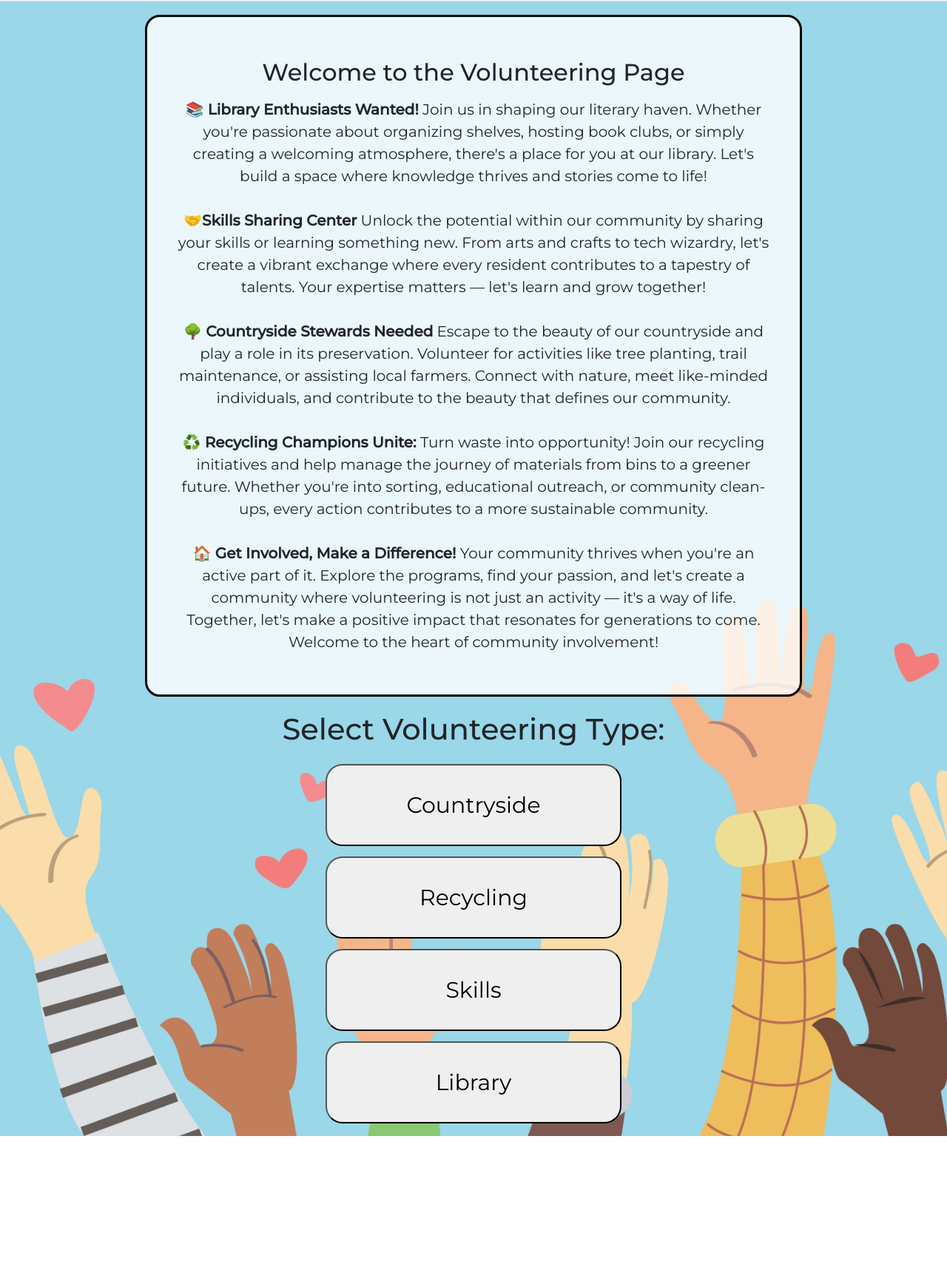
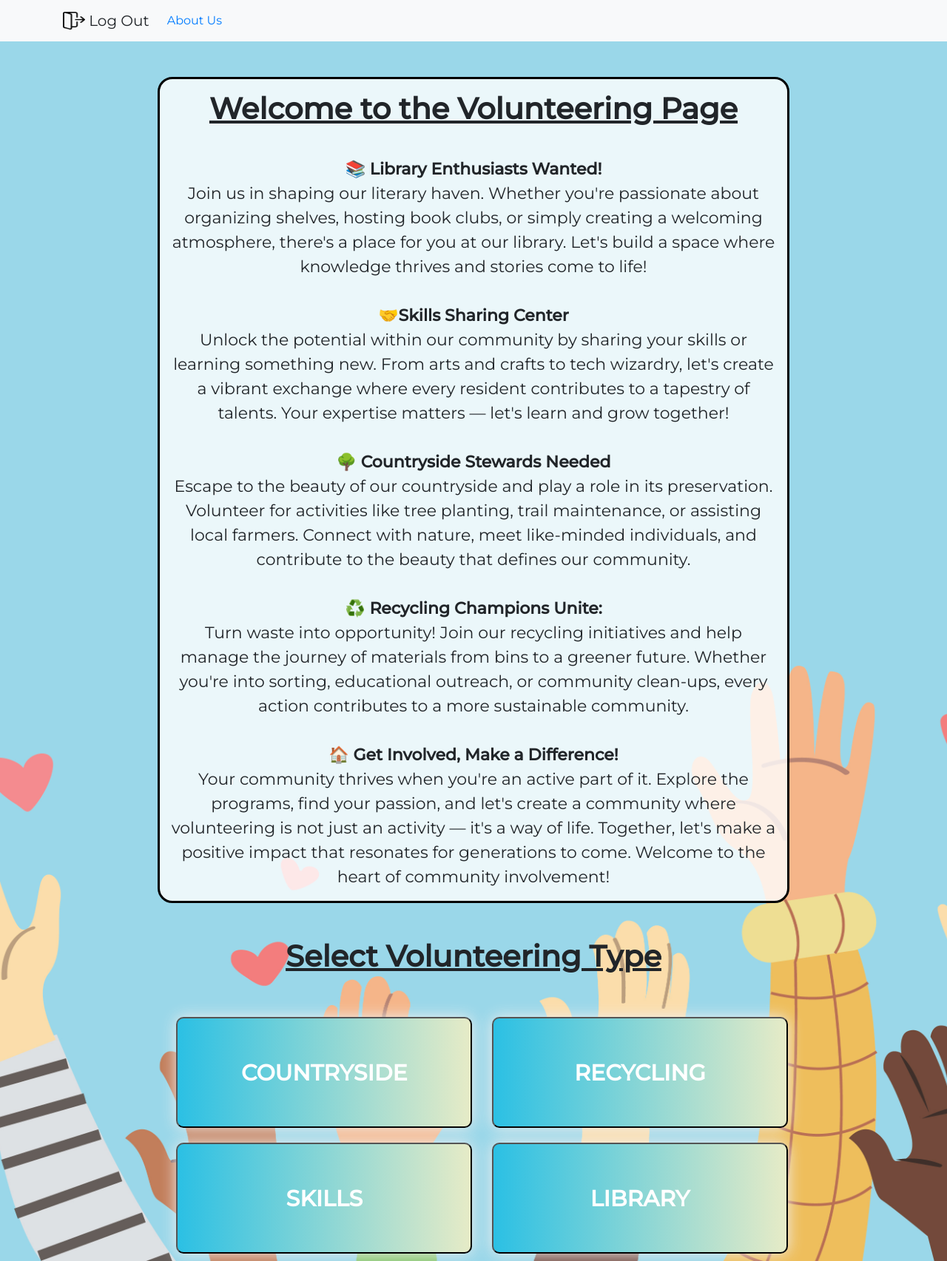
Before and after one commit to cstylianou98/may_the_source_be_with_you, a website: page client/volunteer.html in a window 1280 px wide. Shown: the whole page at 74% size. Before the commit the page ends 1536 px from the top, so only its background shows below. Drawn offline with nearby package versions, Linux system fonts and the light colour scheme.

Commit message:
Front end design changes

```diff
--- a/client/assets/homePage.css
+++ b/client/assets/homePage.css
@@ -27,13 +27,14 @@
 }
 
 body {
-    background-image: linear-gradient(rgba(255,255,255,0.5), rgba(255,255,255,0.5)), url("background.jpg");
+    background-image: url("./welcome.jpg");
     height: 100%;
     width:100%;
     margin: 0;
     padding: 0;
-    background-repeat: repeat;
+    background-repeat: no-repeat;
     background-size: cover;
+    background-position: center center;
     font-family: 'Montserrat', sans-serif;
     font-size: 16px;
   }
@@ -67,3 +68,9 @@ h1{
     font-size: 16px;
     font-family:'Montserrat', sans-serif;
 }
+
+
+
+h1{
+    text-decoration: underline;
+}
--- a/client/assets/volunteer.css
+++ b/client/assets/volunteer.css
@@ -2,14 +2,26 @@ body {
     background-image: url(./welcome.jpg);
     height: 100%;
     width:100%;
-    margin: 0;
-    padding: 0;
+    /* margin: 0;
+    padding: 0; */
     background-repeat: no-repeat;
     background-size: cover;
     background-position: center center;
     font-family: 'Montserrat', sans-serif;
-    font-size: 20px;
+    /* font-size: 20px; */
   }
+
+.welcome{
+    font-size: 22px;
+}
+
+.welcome h1{
+    text-decoration: underline;
+}
+
+.select-volunteering-type{
+    text-decoration: underline;
+}
 
 .disappear{
     display: none;
@@ -17,34 +29,19 @@ body {
 
 /* Welcome Section */
 .welcome{
-    width: 80%;
-    margin: 20px auto;
-    padding: 40px;
-    /* height: 100vh; */
+    width: 100%;
 
     border: black solid;
     border-radius: 20px;
     background-color: rgba(255, 255, 255, 0.8); /* Adding a semi-transparent white background */
 }
 
-
 /* Select Volunteering Type */
 
-.btn-container{
-    /* Dimensions */
-    height: 500px;
-    margin: 10px;
-
-    display: flex;
-    flex-direction: column;
-    align-items: center;
-    justify-content: space-evenly;
-}
-
-.btn-container button{
+.my-btn{
     width: 400px;
     height: 150px;
-    margin: 7px;
+    margin: 10px;
 
     /* Font Styling */
     font-size: 30px;
@@ -53,8 +50,16 @@ body {
     border-radius: 23px;
 }
 
-.btn-container button:hover{
-    background-image: linear-gradient(to right, #84fab0 0%, #8fd3f4 51%, #84fab0 100%);
+.btn-container button{
+    width: 400px;
+    height: 150px;
+    margin: 10px;
+
+    /* Font Styling */
+    font-size: 30px;
+
+    /* Button Styling */
+    border-radius: 23px;
 }
 
 /* Volunteering Information */
@@ -86,7 +91,6 @@ background-size: 200% auto;
 color: white;
 box-shadow: 0 0 20px #eee;
 border-radius: 10px;
-display: block;
 }
 
 .btn-grad:hover {
--- a/client/volunteer.html
+++ b/client/volunteer.html
@@ -15,67 +15,115 @@
 </head>
 <body>
 
+    <!-- Nav bar -->
+    <nav class="navbar navbar-expand-lg bg-light mb-5">
         <div class="container">
-        <div class="welcome">
-            <h2 class="m-3 text-center">Welcome to the  Volunteering Page</h2>
-            <p class="text-center">
-                📚 <b>Library Enthusiasts Wanted!</b>
+          <a class="navbar-brand" id="logout">
+            <img src="./assets/logout.png" alt="Logo" width="30" height="24" class="d-inline-block align-text-top">
+            Log Out
+          </a>
+        <button class="navbar-toggler" type="button" data-bs-toggle="collapse" data-bs-target="#navbarNav" aria-controls="navbarNav" aria-expanded="false" aria-label="Toggle navigation">
+        <span class="navbar-toggler-icon"></span>
+        </button>
+        <div class="collapse navbar-collapse" id="navbarNav">
+        <ul class="navbar-nav ms-auto">
+            <li class="nav-item">
+            <a class="nav-link active" aria-current="page" href="aboutUs.html">About Us</a>
+            </li>
+        </ul>
+        </div>
+      </nav>
+
+    <!-- Content -->
+    <div class="container-fluid">
+
+            <!-- Welcome  -->
+
+                <div class="row">
+                    <div class="col-md-2"></div>
+                    <div class="col-md-8 text-center welcome">
+                        <h1 class="font-weight-bold mt-3">Welcome to the  Volunteering Page</h2><br>
+                        <p class="">
+                        📚 <b>Library Enthusiasts Wanted!</b><br>
                         Join us in shaping our literary haven. Whether you're passionate about organizing shelves, hosting book clubs, or simply creating a welcoming atmosphere, there's a place for you at our library. Let's build a space where knowledge thrives and stories come to life!<br><br>
 
-                🤝<b>Skills Sharing Center</b>
+                        🤝<b>Skills Sharing Center</b><br>
                         Unlock the potential within our community by sharing your skills or learning something new. From arts and crafts to tech wizardry, let's create a vibrant exchange where every resident contributes to a tapestry of talents. Your expertise matters — let's learn and grow together!<br><br>
 
-                🌳 <b>Countryside Stewards Needed</b>
+                        🌳 <b>Countryside Stewards Needed</b><br>
                         Escape to the beauty of our countryside and play a role in its preservation. Volunteer for activities like tree planting, trail maintenance, or assisting local farmers. Connect with nature, meet like-minded individuals, and contribute to the beauty that defines our community.<br><br>
 
-                ♻️ <b>Recycling Champions Unite:</b>
+                        ♻️ <b>Recycling Champions Unite:</b><br>
                         Turn waste into opportunity! Join our recycling initiatives and help manage the journey of materials from bins to a greener future. Whether you're into sorting, educational outreach, or community clean-ups, every action contributes to a more sustainable community.<br><br>
 
-                🏠 <b>Get Involved, Make a Difference!</b>
+                        🏠 <b>Get Involved, Make a Difference!</b><br>
                         Your community thrives when you're an active part of it. Explore the programs, find your passion, and let's create a community where volunteering is not just an activity — it's a way of life. Together, let's make a positive impact that resonates for generations to come. Welcome to the heart of community involvement!</p>
+                    </div>
+                    <div class="col-md-2"></div>
                 </div>
 
 
-        <h1 class="text-center my-3">Select Volunteering Type:</h1>
 
-        <div class="btn-container">
-            <button id="countryside">Countryside</button>
-            <button id="recycling">Recycling</button>
-            <button id="skills">Skills</button>
-            <button id="library">Library</button>
+        <!-- Select Volunteering Type -->
+
+        <h1 class="text-center my-3 font-weight-bold my-5 select-volunteering-type">Select Volunteering Type</h1>
+
+
+            <div class="row volunteering-buttons">
+                <div class="col-md-2"></div>
+                <div class="col-md-4 text-center">
+                    <button id="countryside" class="btn-grad font-weight-bold my-btn">Countryside</button>
                 </div>
+                <div class="col-md-4 text-center">
+                    <button id="recycling" class="btn-grad font-weight-bold my-btn">Recycling</button>
+                </div>
+                <div class="col-md-2"></div>
+            </div>
+
+            <div class="row">
+                <div class="col-md-2"></div>
+                <div class="col-md-4 text-center">
+                    <button id="skills" class="btn-grad font-weight-bold my-btn">Skills</button>
+                </div>
+                <div class="col-md-4 text-center">
+                    <button id="library" class="btn-grad font-weight-bold my-btn">Library</button>
+                </div>
+                <div class="col-md-2"></div>
+            </div>
+
+
 
 
         <!-- Volunteering Information -->
 
-        <div class="info countryside m-3 text-center disappear" >
-            <div class="row">
+        <!-- <div class="info countryside m-3 text-center disappear" > -->
+            <div class="row info countryside m-3 text-center disappear">
                 <div class="col-md-2"></div>
                 <div class="col-md-8">
-                    <h2>Countryside Volunteering</h2>
+                    <h2 class="font-weight-bold my-5">Countryside Volunteering</h2>
                     <p>Escape to the tranquility of the countryside and contribute to the well-being of our rural landscapes through volunteering. Embrace the outdoors as you engage in a variety of meaningful activities. Join us in planting trees to foster greenery, maintaining hiking trails for the community to enjoy, or assisting local farmers with their harvests. Whether you have a green thumb, a passion for wildlife conservation, or simply a love for the open spaces, there's a place for you. Connect with nature and your community, leaving a lasting impact on the picturesque countryside that we all cherish. Together, let's sow the seeds of positive change and cultivate a stronger, more sustainable future.</p>
                 </div>
                 <div class="col-md-2"></div>
             </div>
-        </div>
+        <!-- </div> -->
 
-        <div class="info recycling m-3  text-center disappear">
-            <div class="row">
+        <!-- <div class="info recycling m-3 text-center disappear"> -->
+            <div class="row info recycling m-3 text-center disappear">
                 <div class="col-md-2"></div>
                     <div class="col-md-8">
-                        <h2>Help us to recycle</h2>
+                        <h2 class="font-weight-bold my-5">Help us to recycle</h2>
                         <p>Transform waste into opportunity! Join our recycling initiatives. Volunteer to sort, educate, and make our community greener. Every recycled item is a step towards a sustainable tomorrow.</p>
                     </div>
                     <div class="col-md-2"></div>
                 </div>
             </div>
-        </div>
+        <!-- </div> -->
 
-        <div class=" info skills m-3  text-center disappear">
-            <div class="row">
+        <!-- <div class=" info skills m-3  text-center disappear"> -->
+            <div class="row info skills m-3  text-center disappear">
                 <div class="col-md-2"></div>
                     <div class="col-md-8">
-                        <h2>Teach your skills</h2>
+                        <h2 class="font-weight-bold my-5">Teach your skills</h2>
                         <p>
                             Empower our community through skills sharing! Volunteer to teach or learn. Whether it's crafting, coding, or cooking, your expertise matters. Let's build a network where knowledge is the key to collective growth.
                         </p>
@@ -83,19 +131,19 @@
                     <div class="col-md-2"></div>
                 </div>
             </div>
-        </div>
+        <!-- </div> -->
 
-        <div class="info library m-3  text-center disappear">
-            <div class="row">
+        <!-- <div class="info library m-3  text-center disappear"> -->
+            <div class="row info library m-3  text-center disappear">
                 <div class="col-md-2"></div>
                     <div class="col-md-8">
-                        <h2>Save the library</h2>
+                        <h2 class="font-weight-bold my-5">Save the library</h2>
                         <p>Open the door to a world of knowledge! Volunteer at our library. Help organize events, share your love for reading, or assist visitors. Together, let's make our library a vibrant hub for learning and connection.</p>
                     </div>
                     <div class="col-md-2"></div>
                 </div>
             </div>
-        </div>
+        <!-- </div> -->
 
             <!-- Volunteering Form -->
 
```
Also changed, not shown: client/homePage.html (+9 -9 lines), client/assets/community-hub-english.jpg (added). Lines whose indentation alone changed are shown as unchanged.
